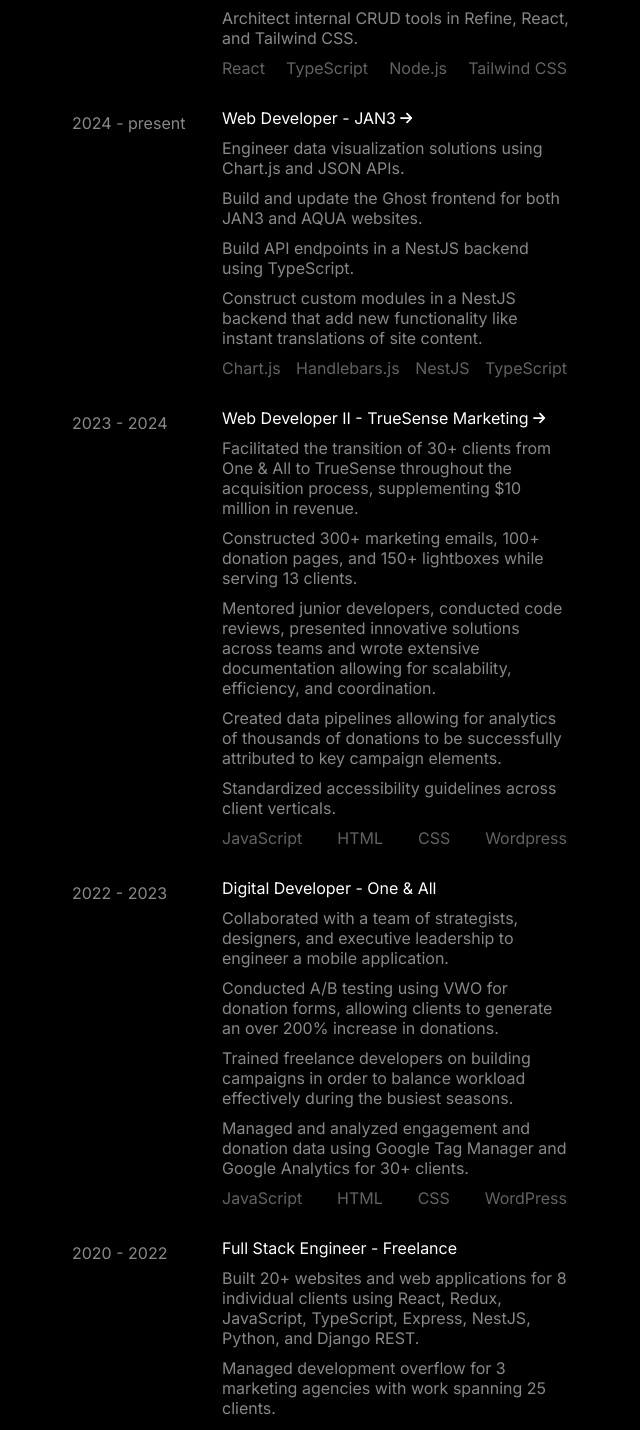
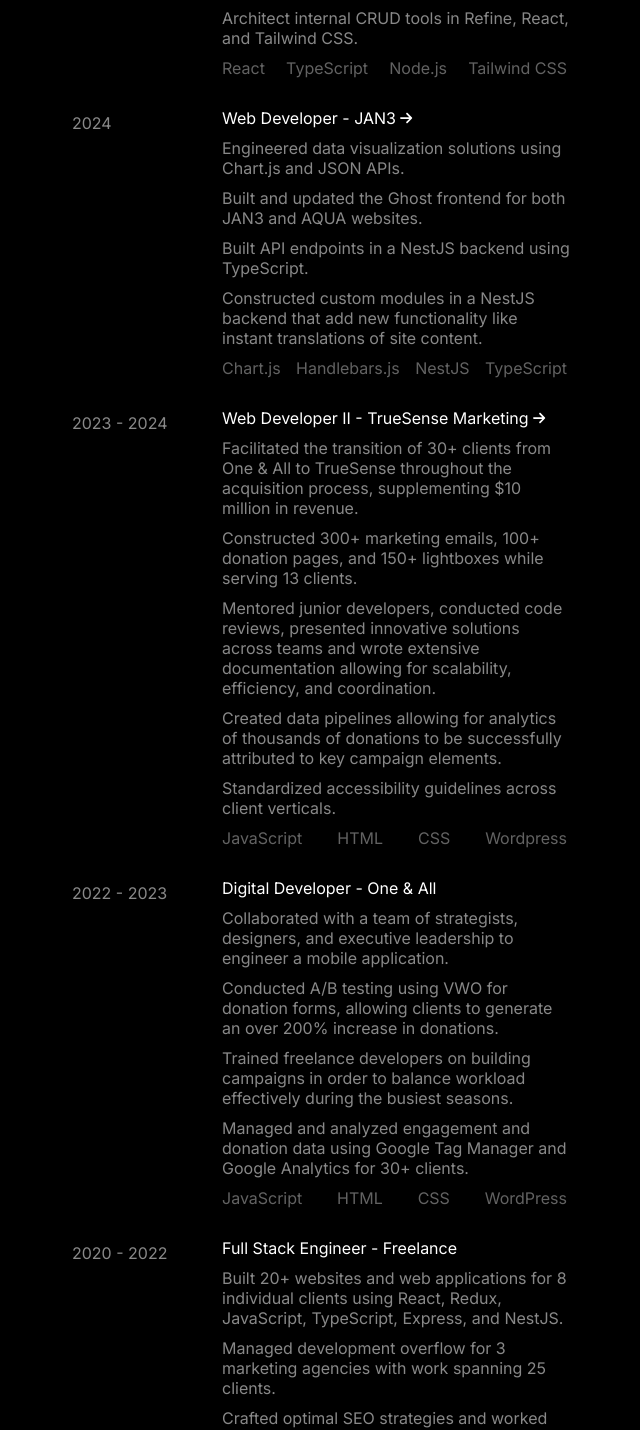
Before and after one commit to TheBrandonDelgado/personal-website, a React (Create React App) app: page / in a window 1280 px wide. Shown: the part 1227-2657 px from the top of the page, without its empty margins (318-958 px from the left). Built offline with nearby package versions, Linux system fonts and the light colour scheme.

Commit message:
Update workExperience.js

```diff
--- a/src/components/workExperience.js
+++ b/src/components/workExperience.js
@@ -27,15 +27,15 @@ function WorkExperience() {
             ]
         },
         {
-            years: "2024 - present",
+            years: "2024",
             title: "Web Developer",
             company: "JAN3",
             link: "https://jan3.com",
             descriptions: [
-                "Engineer data visualization solutions using Chart.js and JSON APIs.",
-                "Build and update the Ghost frontend for both JAN3 and AQUA websites.",
-                "Build API endpoints in a NestJS backend using TypeScript.",
-                "Construct custom modules in a NestJS backend that add new functionality like instant translations of site content."
+                "Engineered data visualization solutions using Chart.js and JSON APIs.",
+                "Built and updated the Ghost frontend for both JAN3 and AQUA websites.",
+                "Built API endpoints in a NestJS backend using TypeScript.",
+                "Constructed custom modules in a NestJS backend that add new functionality like instant translations of site content."
             ],
             technologies: [
                 "Chart.js",
@@ -85,7 +85,7 @@ function WorkExperience() {
             title: "Full Stack Engineer",
             company: "Freelance",
             descriptions: [
-                "Built 20+ websites and web applications for 8 individual clients using React, Redux, JavaScript, TypeScript, Express, NestJS, Python, and Django REST.",
+                "Built 20+ websites and web applications for 8 individual clients using React, Redux, JavaScript, TypeScript, Express, and NestJS.",
                 "Managed development overflow for 3 marketing agencies with work spanning 25 clients.",
                 "Crafted optimal SEO strategies and worked with Google Search Console to bring website listings to the top of Google Search.",
                 "Developed custom plugins and themes for WordPress using PHP and JavaScript.",
```
